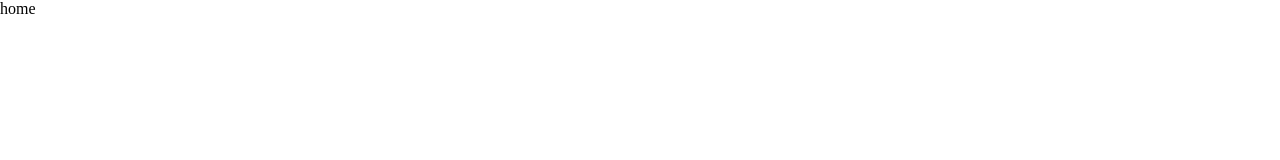
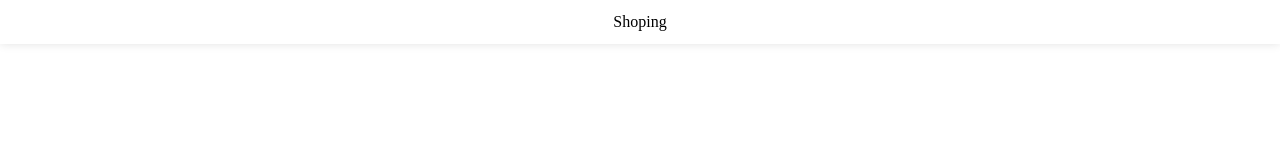
Before and after one commit to Xuanner/mall-vue, a Vue app: page /home in a window 1280 px wide. Shown: the top 160 px of the page. Built offline with nearby package versions, Linux system fonts and the light colour scheme.

Commit message:
implement the header bar component

```diff
--- /dev/null
+++ b/src/components/common/headerBar/HeaderBar.vue
@@ -0,0 +1,29 @@
+<template>
+  <div class='header-bar'>
+    <div class='left'><slot name='left'></slot></div>
+    <div class='center'><slot name='center'></slot></div>
+    <div class='right'><slot name='right'></slot></div>
+  </div>
+</template>
+
+<script>
+  export default {
+    name: 'HeaderBar'
+  }
+</script>
+
+<style scoped>
+  .header-bar{
+    display: flex;
+    height: 44px;
+    align-items: center;
+    box-shadow: 0 -1px 10px #DCDCDC;
+    text-align: center;
+  }
+  .left, .right  {
+    width: 60px;
+  }
+  .center {
+    flex: 1
+  }
+</style>
--- a/src/views/home/Home.vue
+++ b/src/views/home/Home.vue
@@ -1,10 +1,25 @@
 <template>
-  <div>home</div>
+  <div id='home'>
+    <header-bar>
+      <template v-slot:center>
+        <div>{{pageTitle}}</div>
+      </template>
+    </header-bar>
+  </div>
 </template>
 
 <script>
+  import HeaderBar from 'components/common/headerBar/HeaderBar'
   export default {
-    name: 'Home'
+    name: 'Home',
+    data() {
+      return {
+        pageTitle: 'Shoping'
+      }
+    },
+    components: {
+      HeaderBar
+    }
   }
 </script>
 
```
